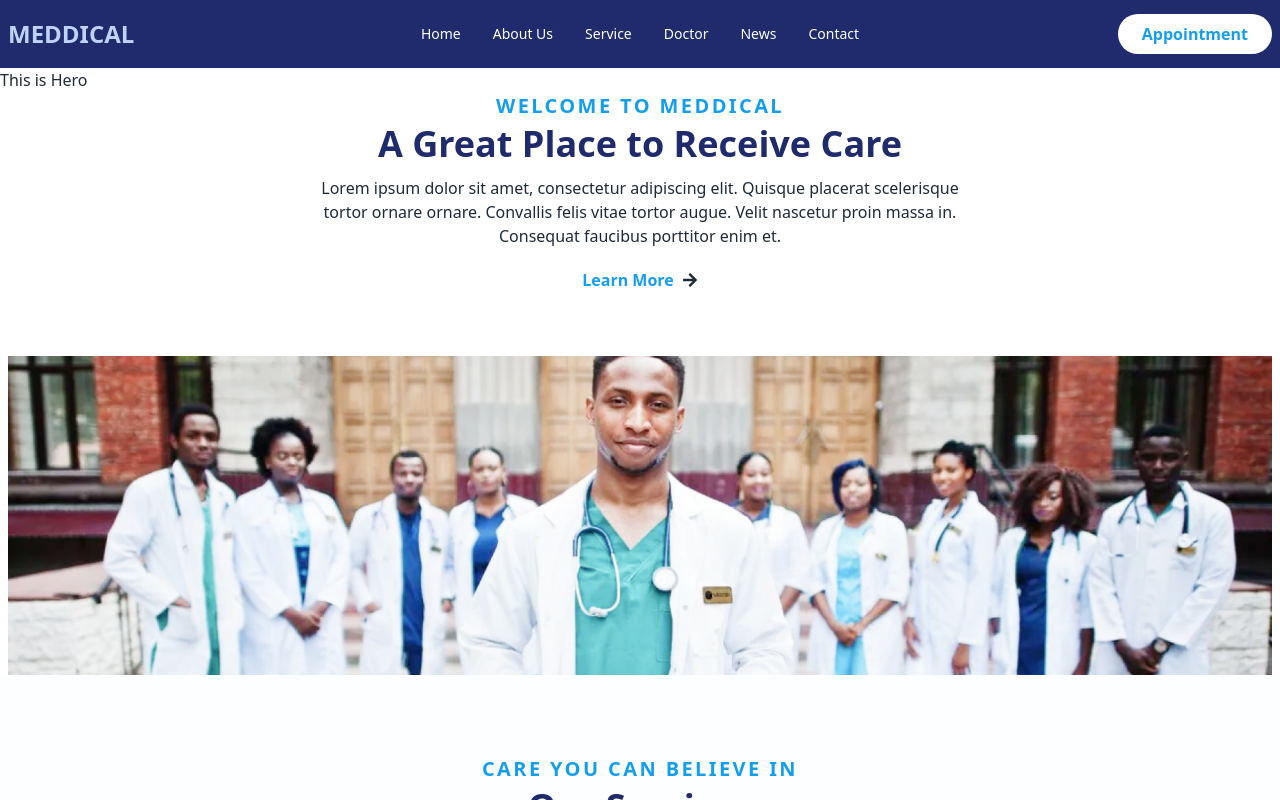
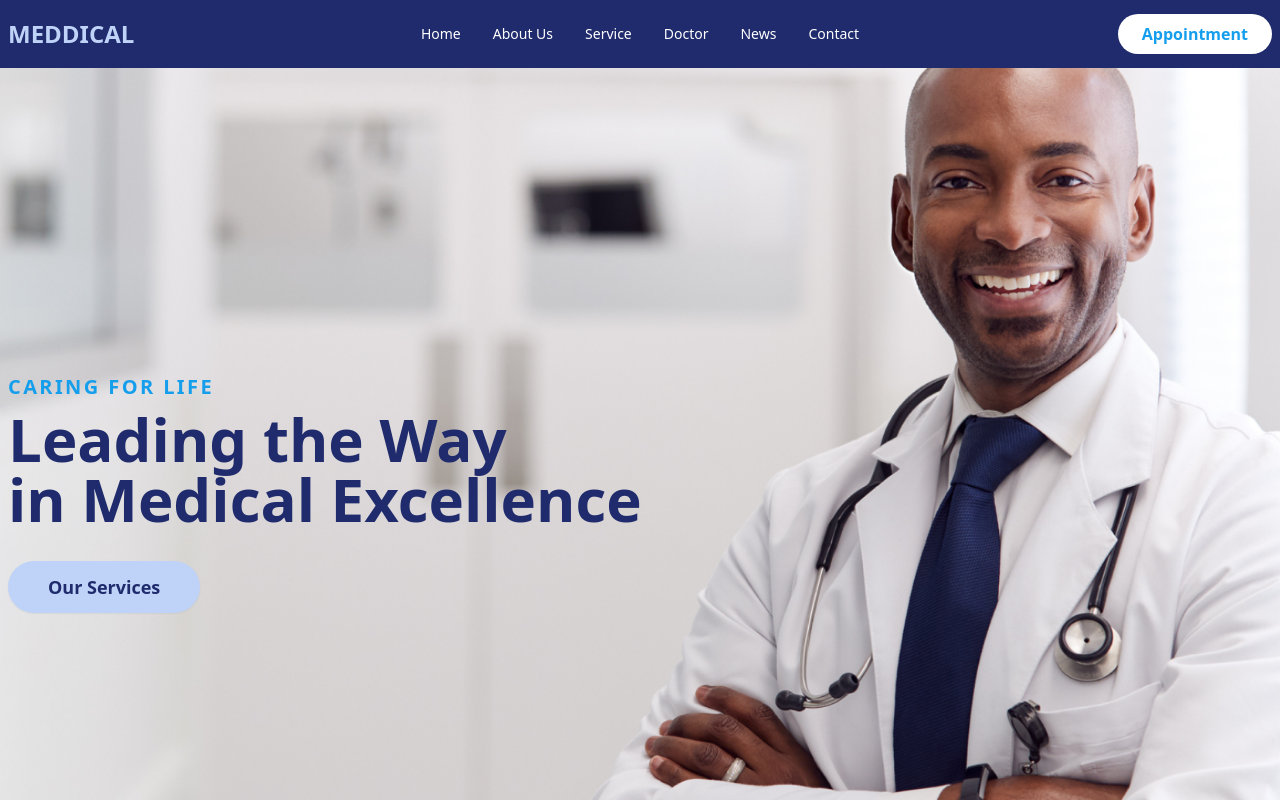
Before and after one commit to Bikash-Dev-Bk/softy-py-task, a React (Vite) app: page / in a window 1280 px wide. Shown: the top 800 px of the page. Built offline with nearby package versions, Linux system fonts and the light colour scheme.

Commit message:
hero section added and welcome and appointment some changes

```diff
--- a/src/components/Appointment .jsx
+++ b/src/components/Appointment .jsx
@@ -3,7 +3,7 @@ import AppointmentForm from "./AppointmentForm";
 const Appointment = () => {
   return (
     <div className="relative ">
-      <div className="absolute inset-0 bg-custom-bg bg-cover bg-center opacity-20 z-0 "></div>
+      <div className="absolute inset-0 bg-appointment-bg bg-cover bg-center opacity-20 z-0 "></div>
       <div className="relative z-10 lg:max-w-[1280px] mx-auto flex gap-8 lg:gap-0 flex-col lg:flex-row justify-between items-center py-16 px-3 md:px-5 lg:px-2">
         <div className="flex-1 mr-12 ">
           <h2 className="text-2xl md:text-3xl lg:text-4xl text-[#159EEC] text-center lg:text-left font-bold">
--- a/src/components/Hero.jsx
+++ b/src/components/Hero.jsx
@@ -1,11 +1,21 @@
-
-
 const Hero = () => {
-    return (
+  return (
+    <div className="bg-hero-bg bg-cover bg-center h-[450px] lg:h-[850px]">
+      <div className="lg:max-w-[1280px] mx-auto h-[450px] lg:h-[850px] flex flex-col justify-center items-center md:items-start px-3 md:px-5 lg:px-2">
+        <p className="text-base lg:text-xl uppercase text-[#159EEC] font-bold tracking-[.12em]">
+          Caring for Life
+        </p>
+        <h1 className="text-[#1F2B6C] text-center md:text-left text-2xl md:text-4xl lg:text-6xl font-bold mb-3 mt-2">
+          Leading the Way <br /> in Medical Excellence
+        </h1>
         <div>
-            <p>This is Hero</p>
+          <button className="bg-[#BFD2F8] text-[#1F2B6C] rounded-full text-lg font-semibold shadow-sm hover:bg-[#8cadf0] px-10 py-3 mt-5">
+            Our Services
+          </button>
         </div>
-    );
+      </div>
+    </div>
+  );
 };
 
 export default Hero;
--- a/src/components/Welcome.jsx
+++ b/src/components/Welcome.jsx
@@ -3,7 +3,7 @@ import doctors from "../assets/images/Blackdoctors.png";
 
 const Welcome = () => {
   return (
-    <div className="lg:max-w-[1280px] mx-auto px-3 md:px-5 lg:px-2">
+    <div className="lg:max-w-[1280px] mx-auto px-3 md:px-5 lg:px-2 py-20">
       <div className="text-center">
         <p className="text-base lg:text-xl uppercase text-[#159EEC] font-bold tracking-[.12em]">
           Welcome to Meddical
--- a/tailwind.config.js
+++ b/tailwind.config.js
@@ -7,7 +7,8 @@ export default {
   theme: {
     extend: {
       backgroundImage: {
-        'custom-bg': "url('/src/assets/images/appointment.png')",
+        'appointment-bg': "url('/src/assets/images/appointment.png')",
+        'hero-bg': "url('/src/assets/images/hero2.png')",
       }
     },
   },
```
Also changed, not shown: src/assets/images/hero2.png (added).
